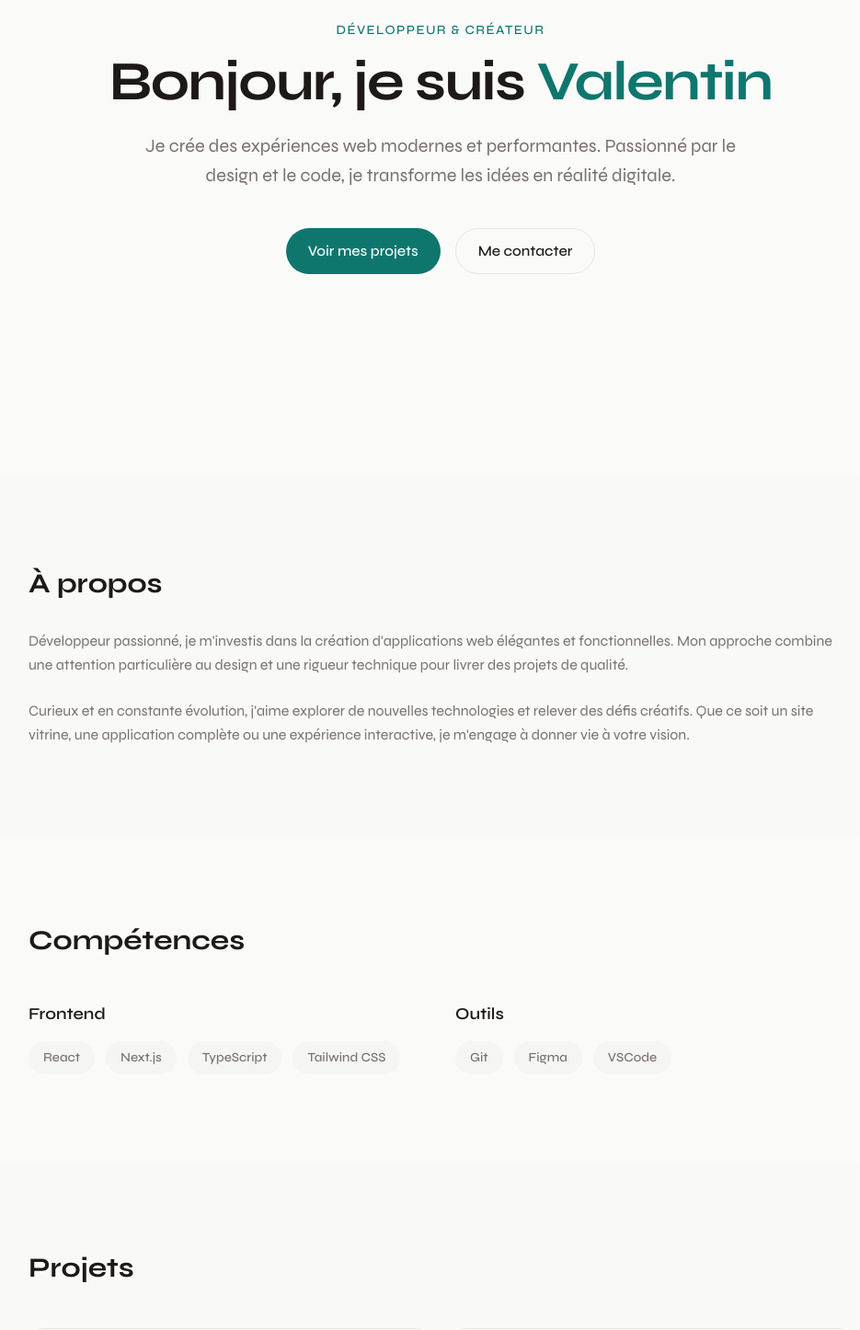
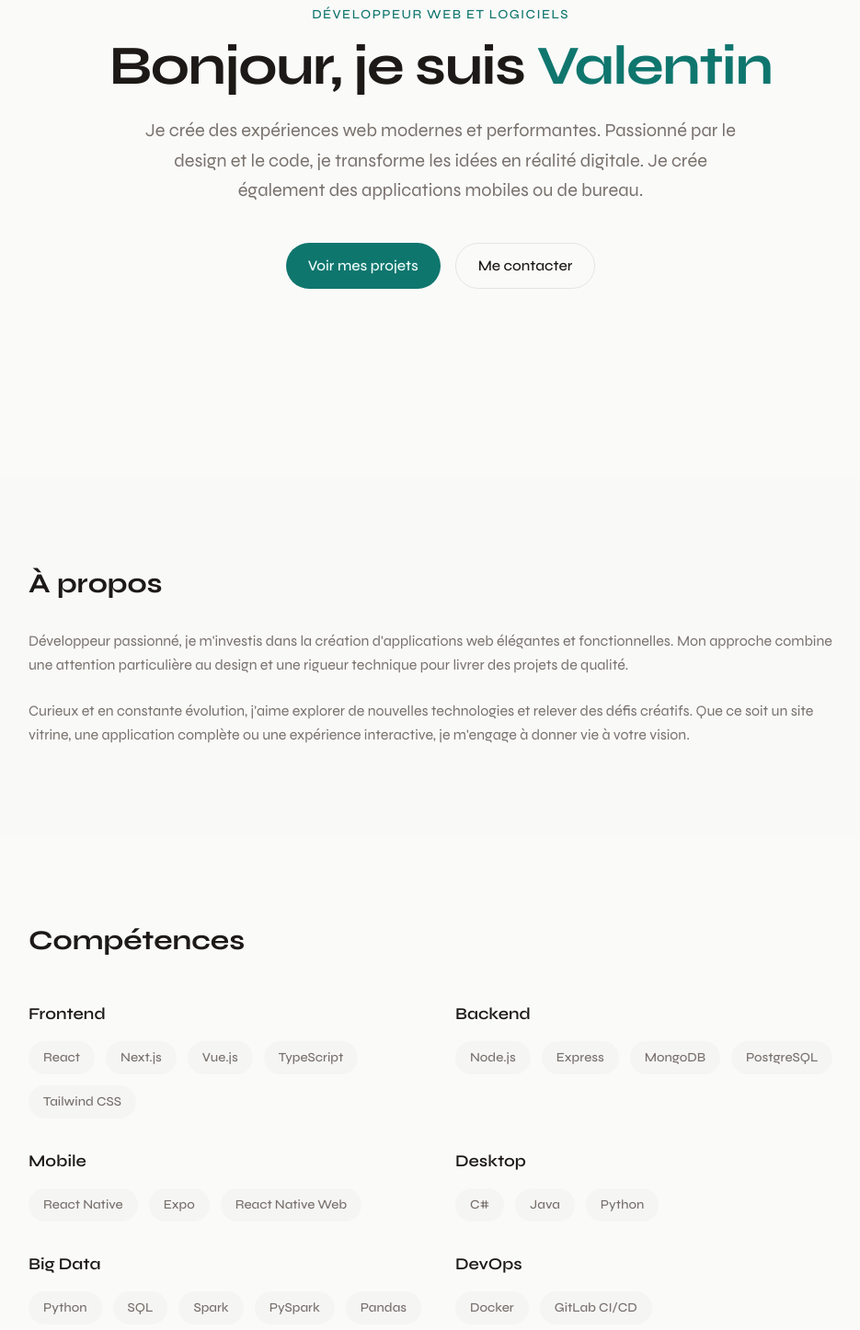
Before and after one commit to EchanizV/portfolio_valentin, a Next.js app: page / in a window 1280 px wide. Shown: the part 280-1726 px from the top of the page at 92% size, without its empty margins (161-1096 px from the left). Built offline with nearby package versions, Linux system fonts and the light colour scheme.

Commit message:
Mise à jour des liens et des skills

```diff
--- a/app/components/Contact.tsx
+++ b/app/components/Contact.tsx
@@ -1,7 +1,7 @@
 const links = [
   {
     label: "LinkedIn",
-    href: "https://linkedin.com",
+    href: "https://www.linkedin.com/in/valentinechaniz/",
     icon: (
       <svg className="w-5 h-5" fill="currentColor" viewBox="0 0 24 24">
         <path d="M20.447 20.452h-3.554v-5.569c0-1.328-.027-3.037-1.852-3.037-1.853 0-2.136 1.445-2.136 2.939v5.667H9.351V9h3.414v1.561h.046c.477-.9 1.637-1.85 3.37-1.85 3.601 0 4.267 2.37 4.267 5.455v6.286zM5.337 7.433c-1.144 0-2.063-.926-2.063-2.065 0-1.138.92-2.063 2.063-2.063 1.14 0 2.064.925 2.064 2.063 0 1.139-.925 2.065-2.064 2.065zm1.782 13.019H3.555V9h3.564v11.452zM22.225 0H1.771C.792 0 0 .774 0 1.729v20.542C0 23.227.792 24 1.771 24h20.451C23.2 24 24 23.227 24 22.271V1.729C24 .774 23.2 0 22.222 0h.003z" />
@@ -10,7 +10,7 @@ const links = [
   },
   {
     label: "GitHub",
-    href: "https://github.com",
+    href: "https://github.com/EchanizV",
     icon: (
       <svg className="w-5 h-5" fill="currentColor" viewBox="0 0 24 24">
         <path d="M12 0c-6.626 0-12 5.373-12 12 0 5.302 3.438 9.8 8.207 11.387.599.111.793-.261.793-.577v-2.234c-3.338.726-4.033-1.416-4.033-1.416-.546-1.387-1.333-1.756-1.333-1.756-1.089-.745.083-.729.083-.729 1.205.084 1.839 1.237 1.839 1.237 1.07 1.834 2.807 1.304 3.492.997.107-.775.418-1.305.762-1.604-2.665-.305-5.467-1.334-5.467-5.931 0-1.311.469-2.381 1.236-3.221-.124-.303-.535-1.524.117-3.176 0 0 1.008-.322 3.301 1.23.957-.266 1.983-.399 3.003-.404 1.02.005 2.047.138 3.006.404 2.291-1.552 3.297-1.23 3.297-1.23.653 1.653.242 2.874.118 3.176.77.84 1.235 1.911 1.235 3.221 0 4.609-2.807 5.624-5.479 5.921.43.372.823 1.102.823 2.222v3.293c0 .319.192.694.801.576 4.765-1.589 8.199-6.086 8.199-11.386 0-6.627-5.373-12-12-12z" />
@@ -30,7 +30,7 @@ export default function Contact() {
           Contact
         </h2>
         <p className="text-muted-foreground mb-10 max-w-xl mx-auto">
-          Vous avez un projet en tête ? N&apos;hésitez pas à me contacter. Je
+          Vous avez un projet en tête ? Mon profil vous intéresse ? N&apos;hésitez pas à me contacter. Je
           serai ravi d&apos;échanger avec vous.
         </p>
         <div className="flex flex-wrap justify-center gap-6">
--- a/app/components/Hero.tsx
+++ b/app/components/Hero.tsx
@@ -6,7 +6,7 @@ export default function Hero() {
     >
       <div className="max-w-3xl mx-auto text-center">
         <p className="text-primary font-medium text-sm uppercase tracking-widest mb-4">
-          Développeur & créateur
+          Développeur Web et Logiciels
         </p>
         <h1 className="text-4xl sm:text-5xl md:text-6xl font-bold tracking-tight text-foreground mb-6">
           Bonjour, je suis{" "}
@@ -14,7 +14,7 @@ export default function Hero() {
         </h1>
         <p className="text-lg sm:text-xl text-muted-foreground max-w-2xl mx-auto leading-relaxed">
           Je crée des expériences web modernes et performantes. Passionné par le
-          design et le code, je transforme les idées en réalité digitale.
+          design et le code, je transforme les idées en réalité digitale. Je crée également des applications mobiles ou de bureau.
         </p>
         <div className="flex flex-wrap gap-4 justify-center mt-10">
           <a
--- a/app/components/Skills.tsx
+++ b/app/components/Skills.tsx
@@ -1,6 +1,11 @@
 const skills = [
-  { category: "Frontend", items: ["React", "Next.js", "TypeScript", "Tailwind CSS"] },
-  { category: "Outils", items: ["Git", "Figma", "VSCode"] },
+  { category: "Frontend", items: ["React", "Next.js", "Vue.js", "TypeScript", "Tailwind CSS"] },
+  { category: "Backend", items: ["Node.js", "Express", "MongoDB", "PostgreSQL"] },
+  { category: "Mobile", items: ["React Native", "Expo", "React Native Web"] },
+  { category: "Desktop", items: ["C#", "Java", "Python"] },
+  { category: "Big Data", items: ["Python", "SQL", "Spark", "PySpark", "Pandas", "Hive"] },
+  { category: "DevOps", items: ["Docker", "GitLab CI/CD"] },
+  { category: "Outils", items: ["Git", "Figma", "VSCode", "Docker"] },
 ];
 
 export default function Skills() {
```
